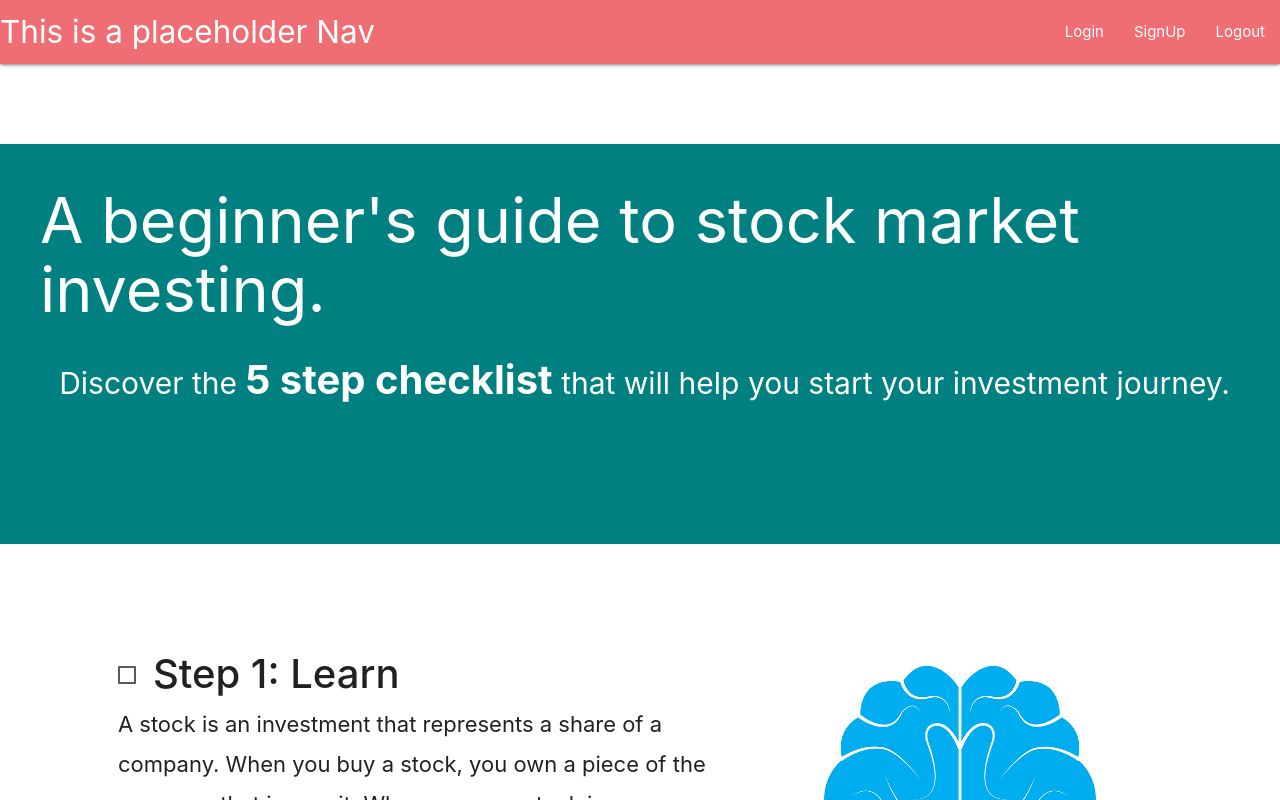
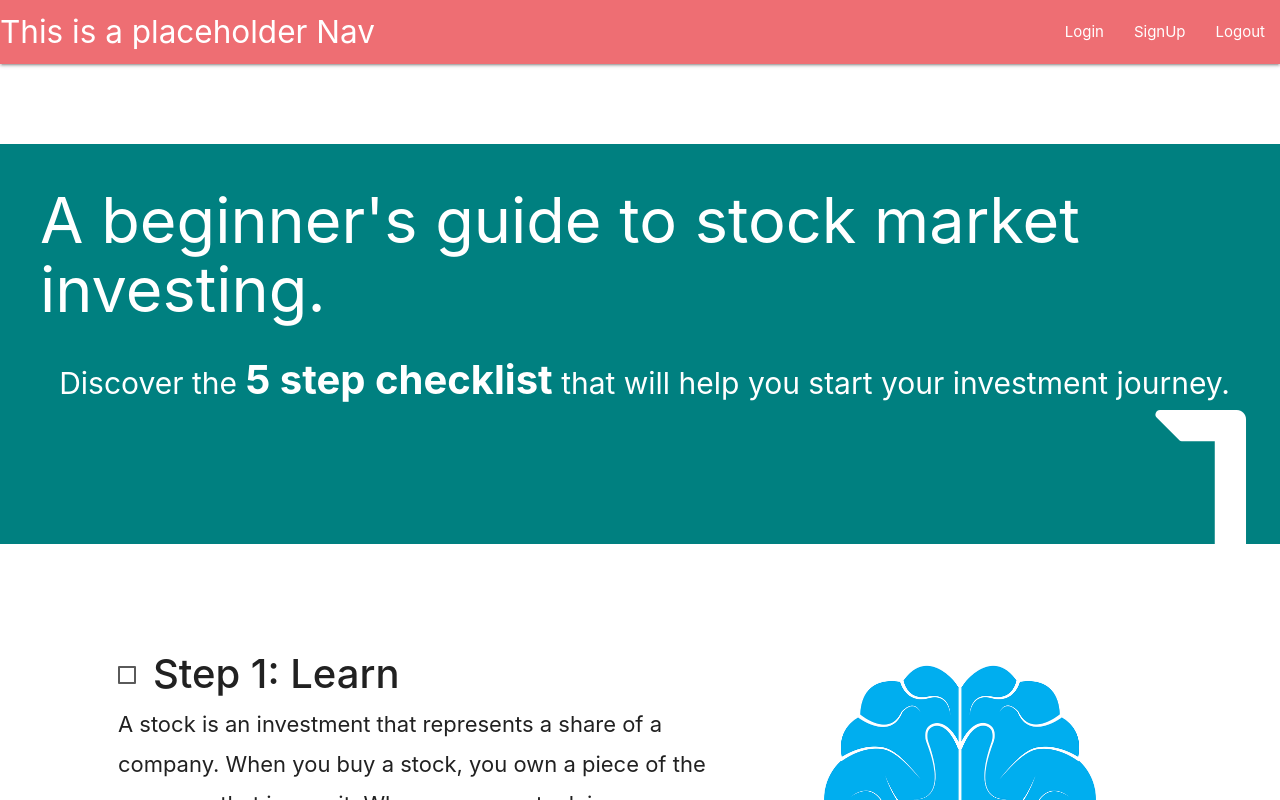
Before and after one commit to asmaa-aboasha/MoneyVestor, a React (Create React App) app in the folder client/: page /investing-basics in a window 1280 px wide. Shown: the top 800 px of the page. Built offline with nearby package versions, Linux system fonts and the light colour scheme; no server answers.

Commit message:
Imported Font Awesome and added icon

```diff
--- a/client/public/index.html
+++ b/client/public/index.html
@@ -14,6 +14,8 @@
   <title>MoneyVestor</title>
   <!--Import Google Icon Font-->
   <link href="https://fonts.googleapis.com/icon?family=Material+Icons" rel="stylesheet">
+  <!--Import Font Awesome-->
+  <link rel="stylesheet" href="https://pro.fontawesome.com/releases/v5.10.0/css/all.css" integrity="sha384-AYmEC3Yw5cVb3ZcuHtOA93w35dYTsvhLPVnYs9eStHfGJvOvKxVfELGroGkvsg+p" crossorigin="anonymous"/>
   <!--Import materialize.css-->
   <link rel="stylesheet" href="https://cdnjs.cloudflare.com/ajax/libs/materialize/1.0.0/css/materialize.min.css">
 
--- a/client/src/pages/InvestingBasics/InvestingBasics.css
+++ b/client/src/pages/InvestingBasics/InvestingBasics.css
@@ -54,3 +54,8 @@
 .red b {
     font-size: 40px;
 }
+
+.fas {
+    font-size: 200px;
+    float: right;
+}
--- a/client/src/pages/InvestingBasics/InvestingBasics.js
+++ b/client/src/pages/InvestingBasics/InvestingBasics.js
@@ -21,6 +21,7 @@ const InvestingBasics = () => {
                 <p>
                 Discover the <b>5 step checklist</b> that will help you start your investment journey.
                 </p>
+                <i className="fas fa-level-down-alt"></i>
             </div>
             </Carousel>
 
```
